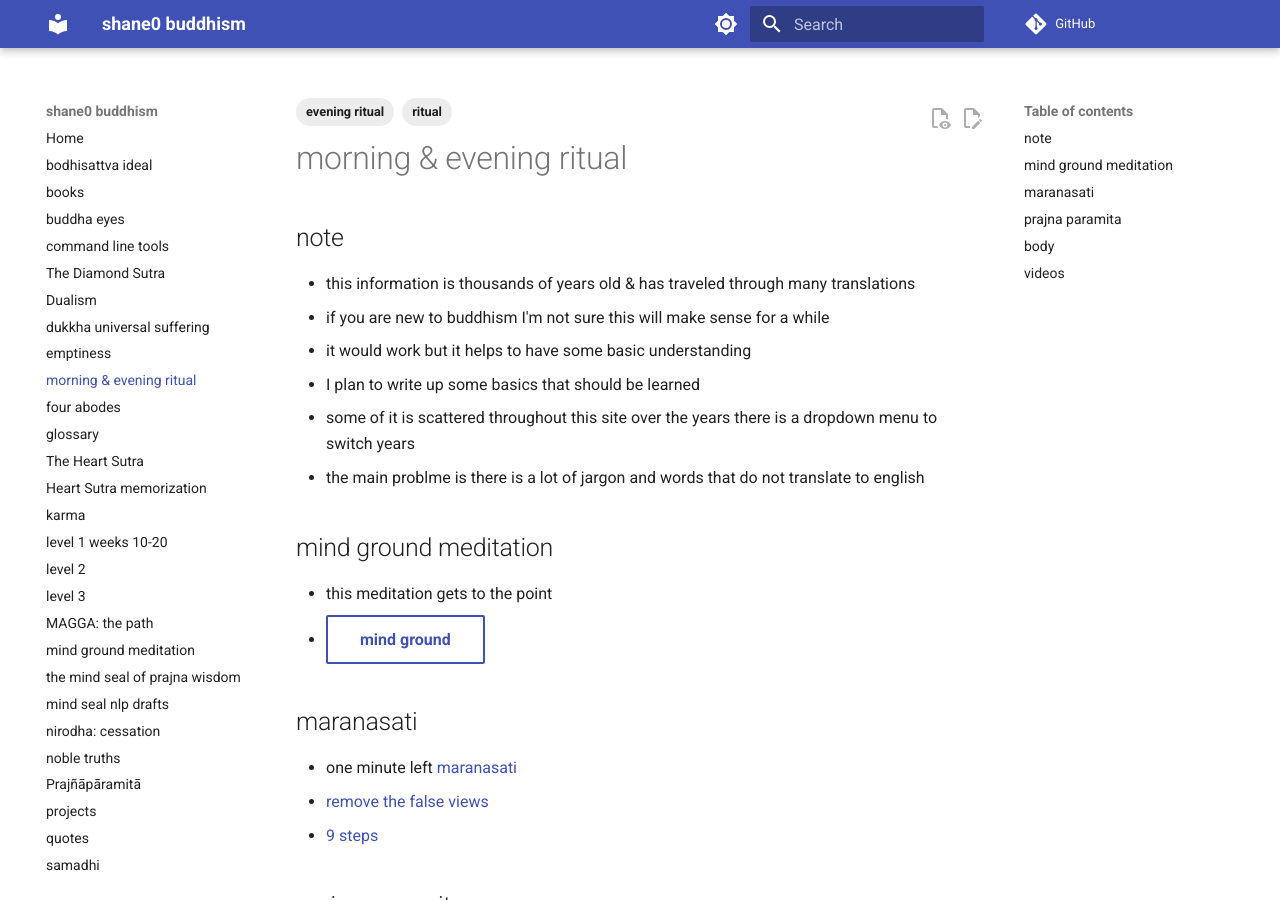
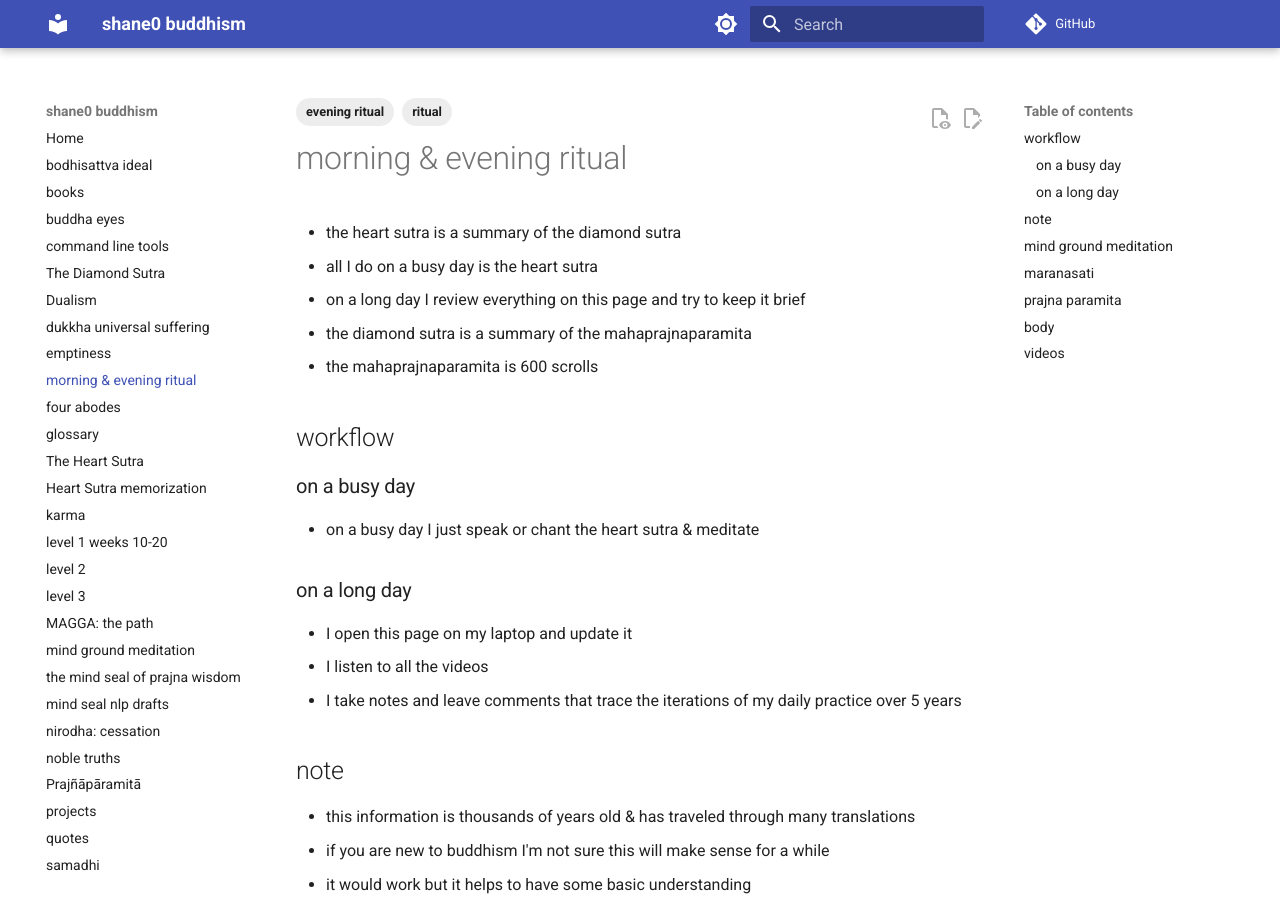
Before and after one commit to shane0/buddhism, an MkDocs documentation site: the page built from docs/evening_ritual.md, in a window 1280 px wide and 900 px high. Built offline with MkDocs 1.6.1 and Material for MkDocs 9.7.7, drawn with Linux system fonts in a browser that asks for light colours; comment, search, counter and statistics services are not loaded; the version menu is left out; some of the changed text lies outside the part shown.

Commit message:
docs(ritual): page updates

```diff
--- a/docs/evening_ritual.md
+++ b/docs/evening_ritual.md
@@ -4,6 +4,24 @@ tags:
   - evening ritual
 ---
 # morning & evening ritual
+
+- the heart sutra is a summary of the diamond sutra
+- all I do on a busy day is the heart sutra
+- on a long day I review everything on this page and try to keep it brief
+- the diamond sutra is a summary of the mahaprajnaparamita
+- the mahaprajnaparamita is 600 scrolls
+
+## workflow
+
+### on a busy day
+
+- on a busy day I just speak or chant the heart sutra & meditate
+
+### on a long day
+
+- I open this page on my laptop and update it
+- I listen to all the videos
+- I take notes and leave comments that trace the iterations of my daily practice over 5 years
 
 ## note
 
@@ -62,10 +80,9 @@ tags:
 
 <iframe width="1043" height="652" src="https://www.youtube.com/embed/TuOgsn60oYw" title="0205n1b2 The Five Aggregates \ \ Thanissaro Bhikkhu \ \ Dhamma Talks" frameborder="0" allow="accelerometer; autoplay; clipboard-write; encrypted-media; gyroscope; picture-in-picture; web-share" referrerpolicy="strict-origin-when-cross-origin" allowfullscreen></iframe>
 
-<iframe width="1159" height="652" src="https://www.youtube.com/embed/cRicqtjDylw?list=PLGY2UhH7nNtJKrAFJWKphAd9chqw8Jfew" title="Heart Sutra" frameborder="0" allow="accelerometer; autoplay; clipboard-write; encrypted-media; gyroscope; picture-in-picture; web-share" referrerpolicy="strict-origin-when-cross-origin" allowfullscreen></iframe>
+<iframe width="1159" height="652" src="https://www.youtube.com/embed/cRicqtjDylw" title="Heart Sutra robot audio" frameborder="0" allow="accelerometer; autoplay; clipboard-write; encrypted-media; gyroscope; picture-in-picture; web-share" referrerpolicy="strict-origin-when-cross-origin" allowfullscreen></iframe>
 
-- if you do not like the robot this one is not the chan version & it does not allow embedding so click it
-- [heart sutra](https://youtu.be/_p1_RZpCQos?list=PLGY2UhH7nNtJKrAFJWKphAd9chqw8Jfew)
+- [another version of the heart sutra](https://youtu.be/_p1_RZpCQos?list=PLGY2UhH7nNtJKrAFJWKphAd9chqw8Jfew)
 
 <iframe width="799" height="652" src="https://www.youtube.com/embed/HK9u7Jz-vNA" title="The Diamond Sutra - spoken in English" frameborder="0" allow="accelerometer; autoplay; clipboard-write; encrypted-media; gyroscope; picture-in-picture; web-share" referrerpolicy="strict-origin-when-cross-origin" allowfullscreen></iframe>
 
```
